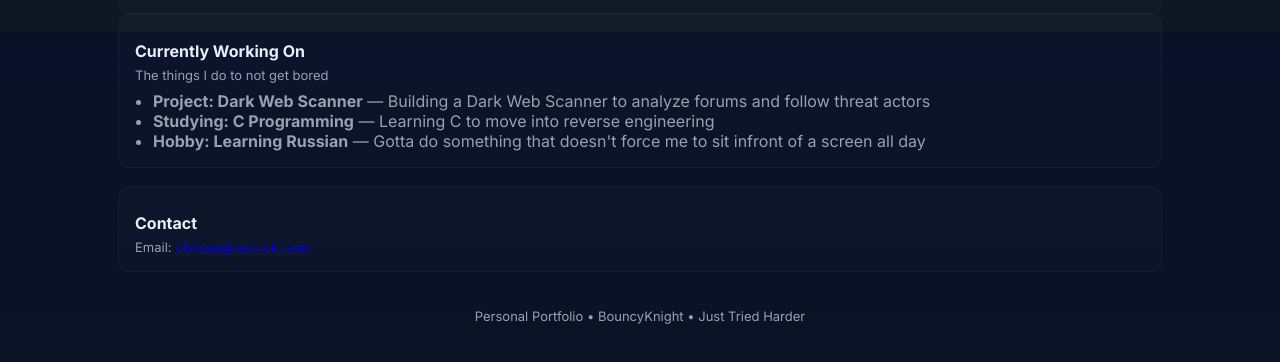
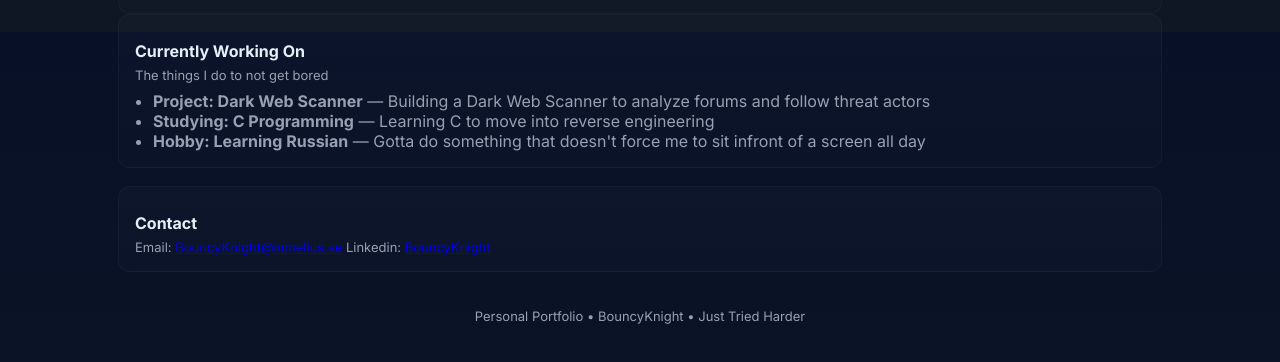
Before and after one commit to BouncyKnight93/BouncyKnight93.github.io, a plain HTML site: page index.html in a window 1280 px wide. Shown: the part 808-1170 px from the top of the page. Drawn offline with Linux system fonts and the light colour scheme.

Commit message:
Update Contact

```diff
--- a/index.html
+++ b/index.html
@@ -149,7 +149,7 @@
     <section id="contact" style="margin-top:18px">
       <div class="card">
         <h3>Contact</h3>
-        <p style="color:var(--muted)">Email: <a href="mailto:chrisse@rastock.com">chrisse@rastock.com</a></p>
+        <p style="color:var(--muted)">Email: <a href="mailto:BouncyKnight@inmelius.se">BouncyKnight@inmelius.se</a> Linkedin: <a href="www.linkedin.com/in/christoffer-råstock-b5b6b320a">BouncyKnight</a> </p>
       </div>
     </section>
 
```
